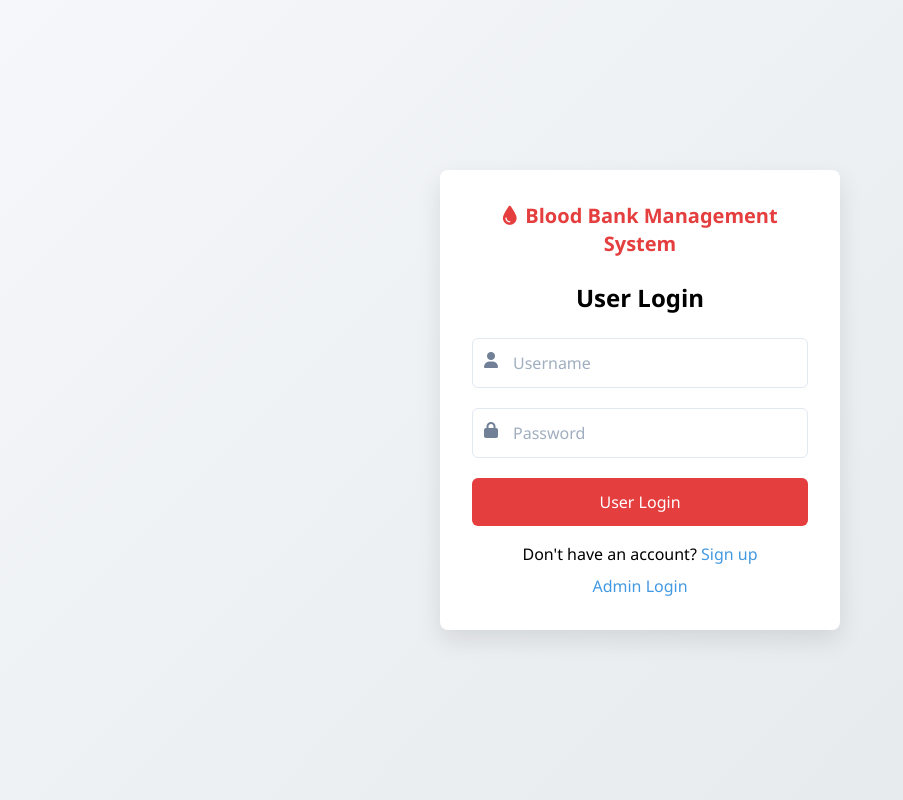
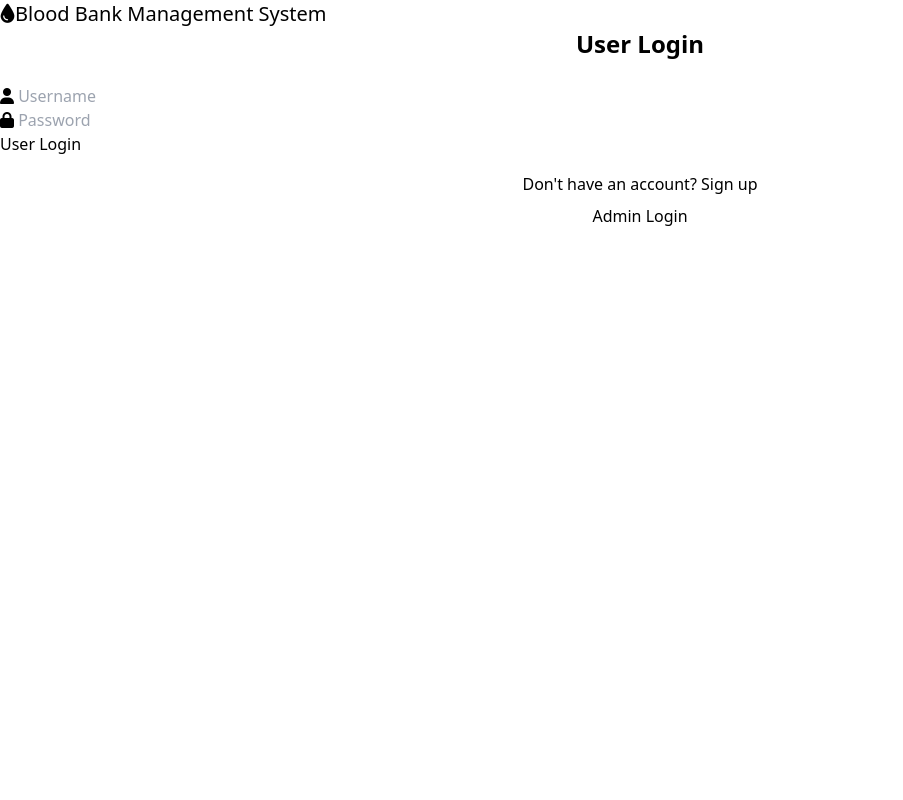
Before and after one commit to Mukeshreddy8919/Bloodbankmanagement, a Flask app: page /user_login in a window 1280 px wide. Shown: the whole page, without its empty margins (0-903 px from the left). Run offline with Flask 3, Linux system fonts and the light colour scheme.

Commit message:
Update user_login.html

```diff
--- a/hello/templates/user_login.html
+++ b/hello/templates/user_login.html
@@ -8,107 +8,7 @@
     <link href="https://cdn.jsdelivr.net/npm/tailwindcss@2.2.19/dist/tailwind.min.css" rel="stylesheet">
     <!-- Font Awesome for icons -->
     <link href="https://cdn.jsdelivr.net/npm/@fortawesome/fontawesome-free@6.2.1/css/all.min.css" rel="stylesheet">
-    <style>
-        body {
-            background: linear-gradient(135deg, #f5f7fa 0%, #e4e8eb 100%);
-            min-height: 100vh;
-            display: flex;
-            justify-content: center;
-            align-items: center;
-            font-family: 'Segoe UI', Tahoma, Geneva, Verdana, sans-serif;
-        }
 
-        .auth-container {
-            background: white;
-            border-radius: 8px;
-            box-shadow: 0 10px 25px rgba(0, 0, 0, 0.1);
-            width: 100%;
-            max-width: 400px;
-            padding: 2rem;
-            margin: 1rem;
-        }
-
-        .system-name {
-            color: #e53e3e;
-            margin-bottom: 1.5rem;
-            text-align: center;
-            font-weight: 600;
-        }
-
-        .system-icon {
-            color: #e53e3e;
-            margin-right: 0.5rem;
-        }
-
-        .input-group {
-            position: relative;
-            margin-bottom: 1.25rem;
-        }
-
-        .input-icon {
-            position: absolute;
-            left: 12px;
-            top: 14px;
-            color: #718096;
-            z-index: 10;
-        }
-
-        .form-input {
-            width: 100%;
-            padding: 0.75rem 0.75rem 0.75rem 2.5rem;
-            border: 1px solid #e2e8f0;
-            border-radius: 6px;
-            font-size: 1rem;
-            transition: all 0.3s;
-        }
-
-        .form-input:focus {
-            border-color: #e53e3e;
-            outline: none;
-            box-shadow: 0 0 0 3px rgba(229, 62, 62, 0.2);
-        }
-
-        .form-input::placeholder {
-            color: #a0aec0;
-        }
-
-        .login-btn {
-            width: 100%;
-            background: #e53e3e;
-            color: white;
-            border: none;
-            padding: 0.75rem;
-            border-radius: 6px;
-            font-size: 1rem;
-            font-weight: 500;
-            cursor: pointer;
-            transition: all 0.3s;
-        }
-
-        .login-btn:hover {
-            background: #c53030;
-        }
-
-        .error-message {
-            color: #e53e3e;
-            background-color: #fff5f5;
-            padding: 0.5rem;
-            border-radius: 4px;
-            margin-bottom: 1rem;
-            border-left: 3px solid #e53e3e;
-        }
-
-        .link {
-            color: #4299e1;
-            text-decoration: none;
-            transition: color 0.3s;
-        }
-
-        .link:hover {
-            color: #2b6cb0;
-            text-decoration: underline;
-        }
-    </style>
 </head>
 <body>
     <!-- User Login Container -->
```
